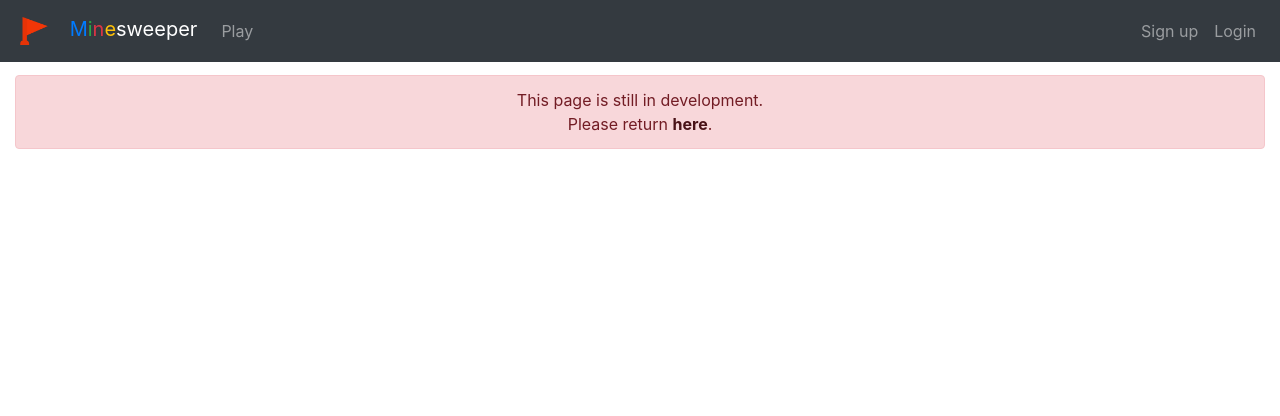
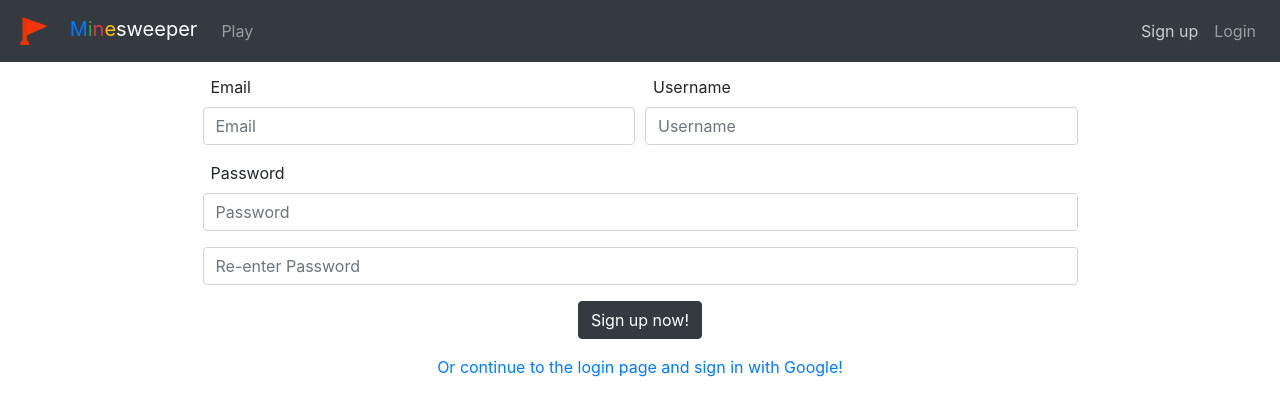
Before and after one commit to lewisjluck/MineSweeper, a Flask app: page /register in a window 1280 px wide. Shown: the top 416 px of the page. Run offline with Flask 2, Linux system fonts and the light colour scheme; some libraries are stand-ins or nearby versions.

Commit message:
Version 1.3 Register and login predominantly implemented. Further debugging required.

```diff
--- a/app.py
+++ b/app.py
@@ -9,6 +9,8 @@ from flask_login import (
 )
 from oauthlib.oauth2 import WebApplicationClient
 import requests
+from werkzeug.security import generate_password_hash, check_password_hash
+import yagmail
 
 # Standard libraries
 import os
@@ -61,10 +63,6 @@ def play():
 def scores():
     return render_template("error.html", message="This page is still in development.", address="/")
 
-@app.route("/login", methods=["GET", "POST"])
-def login():
-    return render_template("login.html")
-
 @app.route("/login/call", methods=["GET", "POST"])
 def call():
     cfg = requests.get(GOOGLE_DISCOVERY_URL).json()
@@ -105,16 +103,47 @@ def callback():
     else:
         return render_template("error.html", message="User email not available or not verified by Google.", address="/login")
     print(unique_id, users_name, users_email, picture)
-    login_user(User.sign_in(unique_id, users_name, users_email, picture))
+    login_user(User.sign_in(users_name, users_email, picture, unique_id))
     return redirect("/profile")
 
 @app.route("/register", methods=["GET", "POST"])
 def register():
-    return render_template("error.html", message="This page is still in development.", address="/")
+    if request.method == "GET":
+        return render_template("register.html")
+    else:
+        print("register called")
+        username = request.form.get("username")
+        password = request.form.get("password")
+        email = request.form.get("email")
+        if not (username and password and email):
+            print("Invalid entries")
+            return render_template("error.html", message="Please enter a valid email, username and password to sign up.", address="/register")
+        user = User.check_username(username)
+        if user:
+            print("Already exists")
+            return render_template("error.html", message="Another account already uses this username.", address="/register")
+        else:
+            User.create(username, email, hash=generate_password_hash(password))
+            print(user)
+            print("Created user")
+            login_user(user)
+            yagmail.SMTP("lewisjluck@gmail.com").send(to=user.email, subject="Thanks for signing up to Minesweeper!", contents=f"Hi, {{user.username}}. Thanks for signing up to Minesweeper! We hope to see you playing soon!")
+            return redirect("/profile")
 
+@app.route("/login", methods=["GET", "POST"])
+def login():
+    if request.method == "GET":
+        return render_template("login.html")
+    else:
+        username = request.form.get("username")
+        password = request.form.get("password")
+        if not (username and password):
+            return render_template("error.html", message="Please enter a valid username and password to login.", address="/login")
+        user = User.check_username(username)
+        if user and check_password_hash(user.hash, password):
+            login_user(user)
 
 @app.route("/profile", methods=["GET", "POST"])
-@login_required
 def profile():
     if request.method == "GET":
         return render_template("profile.html")
--- a/static/detail.css
+++ b/static/detail.css
@@ -1,6 +1,12 @@
 main {
   padding-top: 75px;
   text-align: center;
+}
+
+label {
+  text-align: left;
+  width: 100%;
+  padding-left: 0.5rem;
 }
 
 #homepage-image {
@@ -18,7 +24,7 @@ main {
 }
 
 .button-container {
-  margin-top: 25px
+  margin-top: 25px;
 }
 
 .inplay:hover {
@@ -63,10 +69,17 @@ main {
 
 #button_group {
   width: 100%;
+  display: flex;
+  justify-content: center;
 }
 
 .login_button {
-  width: 50%;
+  width: 100%;
+  height: 100%;
+}
+
+.signup_button {
+  padding: 2rem, 3rem;
 }
 
 .grid {
@@ -81,7 +94,7 @@ main {
   border-color: rgb(51, 57, 64);
 }
 
-.row div {
+.tile {
   padding: 0;
   justify-content: center;
   display: flex;
--- a/templates/play.html
+++ b/templates/play.html
@@ -15,9 +15,9 @@
       <div class="row">
         {% for j in range(d) %}
           {% if j%2 == i%2 %}
-            <div class="col-sm d inplay" id="{{i * d + j}}"></div>
+            <div class="tile col-sm d inplay" id="{{i * d + j}}"></div>
           {% else %}
-            <div class="col-sm g inplay" id="{{i * d + j}}"></div>
+            <div class="tile col-sm g inplay" id="{{i * d + j}}"></div>
           {% endif %}
         {% endfor %}
       </div>
--- a/templates/profile.html
+++ b/templates/profile.html
@@ -5,7 +5,7 @@
 {% block body %}
   <div class="profile_box">
     {% if current_user.profile_pic %}
-    <img src="{{current_user.profile_pic}}" alt="Profile Picture">
+      <img src="{{current_user.profile_pic}}" alt="Profile Picture">
     {% endif %}
     <h1>{{current_user.username}}</h1>
     <h3>Email - {{current_user.email}}</h3>
--- /dev/null
+++ b/templates/register.html
@@ -0,0 +1,82 @@
+{% extends 'layout.html' %}
+
+{% block title %}Register{% endblock %}
+
+{% block body %}
+    <style>
+        #nav-signup {
+            color: rgb(255, 255, 255, .75);
+        }
+    </style>
+    <form novalidate class="needs-validation" action="/register" method="post">
+      <div class="form-group">
+        <div class="form-row">
+          <div class="col-md-6">
+            <label for="email">Email</label>
+            <input class="form-control" id="email" type="email" name="email" placeholder="Email" required>
+            <div class="invalid-feedback">
+              Please enter an email.
+            </div>
+          </div>
+          <div class="col-md-6">
+              <label for="username">Username</label>
+              <input id="username" autocomplete="off" class="form-control" name="username" placeholder="Username" type="text" required>
+              <div class="invalid-feedback">
+                Please enter a username.
+              </div>
+          </div>
+        </div>
+      </div>
+        <div class="form-group">
+            <label for="pasword">Password</label>
+            <input id="password" class="form-control" name="password" placeholder="Password" type="password" required>
+            <div class="invalid-feedback">
+              Please enter a password.
+            </div>
+        </div>
+        <div class="form-group">
+            <input class="form-control" name="confirm" placeholder="Re-enter Password" type="password" required>
+            <div class="invalid-feedback">
+              Please re-enter your password.
+            </div>
+        </div>
+        <div class="form-group">
+          <button class="btn btn-dark signup_button" type="submit">Sign up now!</button>
+        </div>
+        <div class="form-group">
+          <a href="/login">Or continue to the login page and sign in with Google!</a>
+        </div>
+    </form>
+    <script type="text/javascript">
+      /*
+      $(function() {
+        $("form").click(function() {
+          if (this.checkValidity() == false) {
+            event.preventDefault();
+            event.stopPropagation();
+          }
+          this.addClass("was-validated");
+        })
+
+      });
+      */
+      (function() {
+  'use strict';
+  window.addEventListener('load', function() {
+    // Fetch all the forms we want to apply custom Bootstrap validation styles to
+    var forms = document.getElementsByClassName('needs-validation');
+    // Loop over them and prevent submission
+    var validation = Array.prototype.filter.call(forms, function(form) {
+      form.addEventListener('submit', function(event) {
+        if (form.checkValidity() === false) {
+          event.preventDefault();
+          event.stopPropagation();
+        }
+        form.classList.add('was-validated');
+      }, false);
+    });
+  }, false);
+})();
+    </script>
+
+{% endblock %}
```
Also changed, not shown: static/schema.sql (+4 -3 lines), temp.py (deleted, +0 -126 lines), templates/login.html (+12 -10 lines), user.py (+51 -23 lines), minesweeper.db, static/bomb.png (deleted), static/flag.png (deleted), static/mine.png (deleted), 2 other files.
